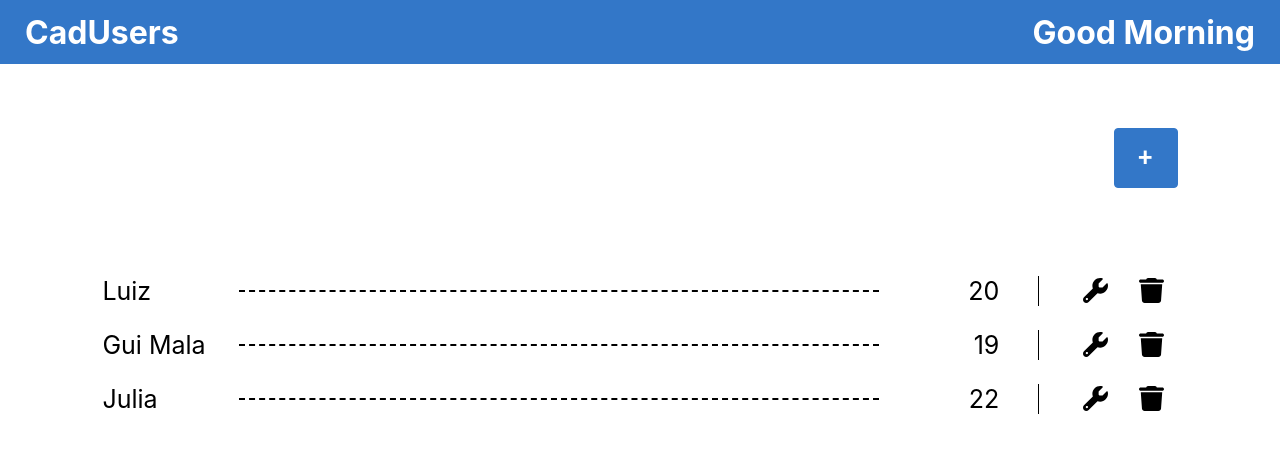
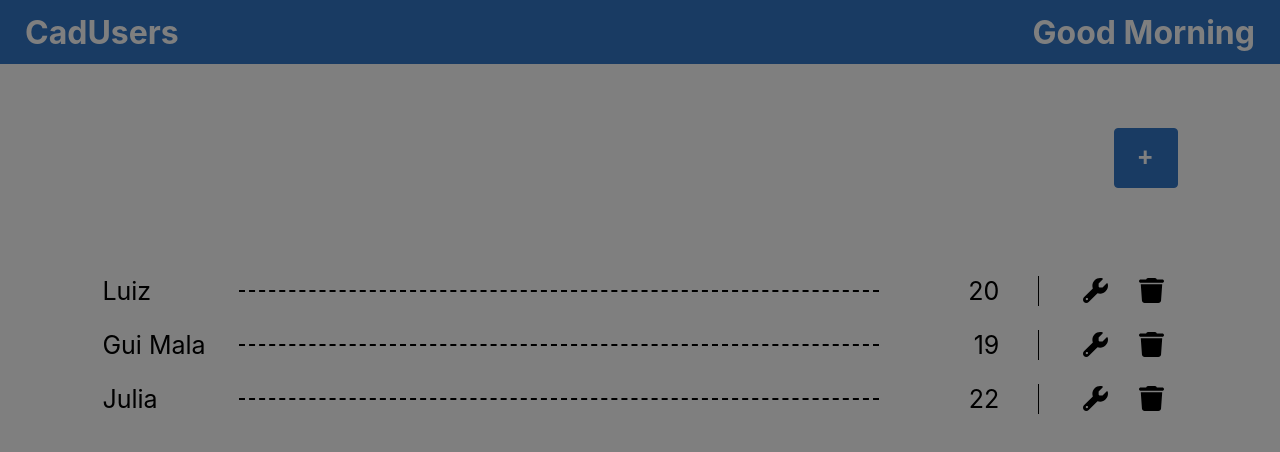
Before and after one commit to Godnelson/CadUsers, a React (Create React App) app in the folder frontend/: page / in a window 1280 px wide. Shown: the top 452 px of the page. Built offline with nearby package versions, Linux system fonts and the light colour scheme.

Commit message:
modal fuctions started

```diff
--- a/frontend/src/components/List/index.js
+++ b/frontend/src/components/List/index.js
@@ -1,4 +1,5 @@
 import React, { useState } from "react";
+import Modal from "../Modal";
 import {
   AddButton,
   ButtonContainer,
@@ -15,10 +16,14 @@ import {
 
 export default () => {
   const data = [{ name: "Luiz", age: 20 }, { name: "Gui Mala", age: 19 }, { name: "Julia", age: 22 }];
+  const [modalInsert, useModalInsert] = useState(true)
+
   return (
     <ListContainer>
       <ButtonContainer>
-        <AddButton>+</AddButton>
+        <AddButton onClick={()=>{
+          useModalInsert(true)
+        }}>+</AddButton>
       </ButtonContainer>
       <ListBox>
         {data.map((e) => {
@@ -41,6 +46,7 @@ export default () => {
           );
         })}
       </ListBox>
+      <Modal visible = {modalInsert}/>
     </ListContainer>
   );
 };
--- /dev/null
+++ b/frontend/src/components/Modal/index.js
@@ -0,0 +1,11 @@
+import { Modal } from "@mui/material";
+import React from "react";
+import { ModalBackground } from "./styles";
+
+export default ({visible})=>{
+    return(
+        <ModalBackground visible={visible} onClick={()=>{alert('HI')}}>
+
+        </ModalBackground>
+    )
+}
--- /dev/null
+++ b/frontend/src/components/Modal/styles.js
@@ -0,0 +1,14 @@
+import styled from "@emotion/styled";
+
+export const ModalBackground = styled.div`
+    position: absolute;
+    left: 0;
+    top: 0;
+    display: flex;
+    justify-content: center;
+    align-items: center;
+    width: 100%;
+    height: 100vh;
+    background-color: rgba(0,0,0,0.5);
+    z-index: 999999999999999;
+`
```
